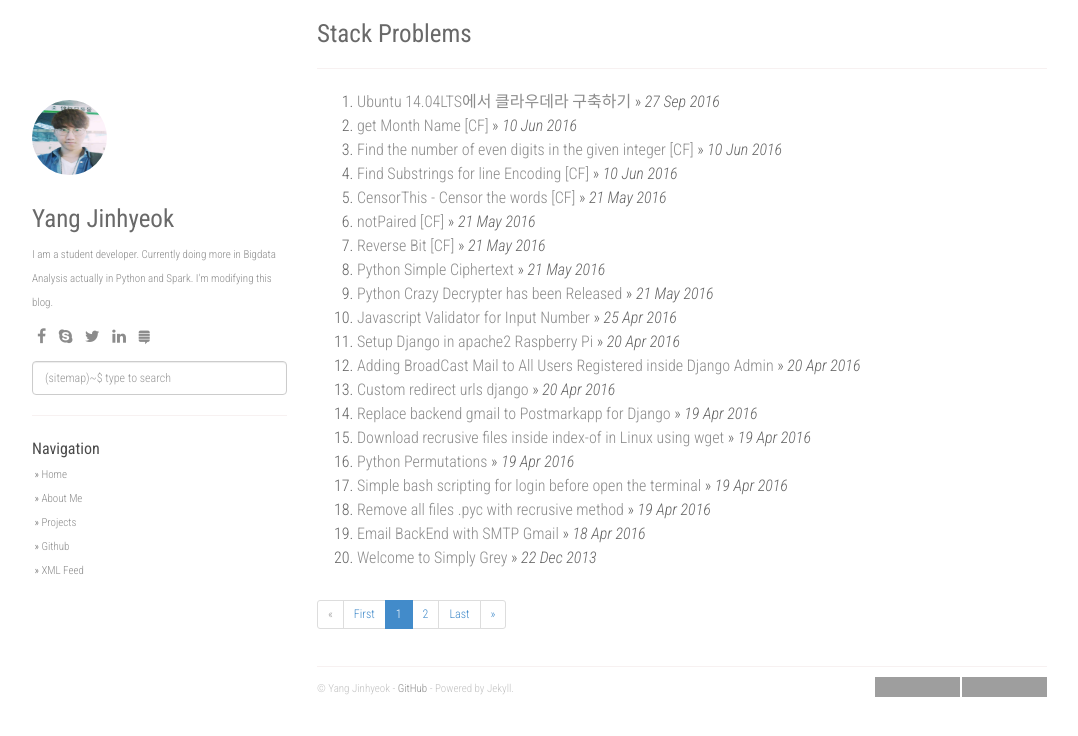
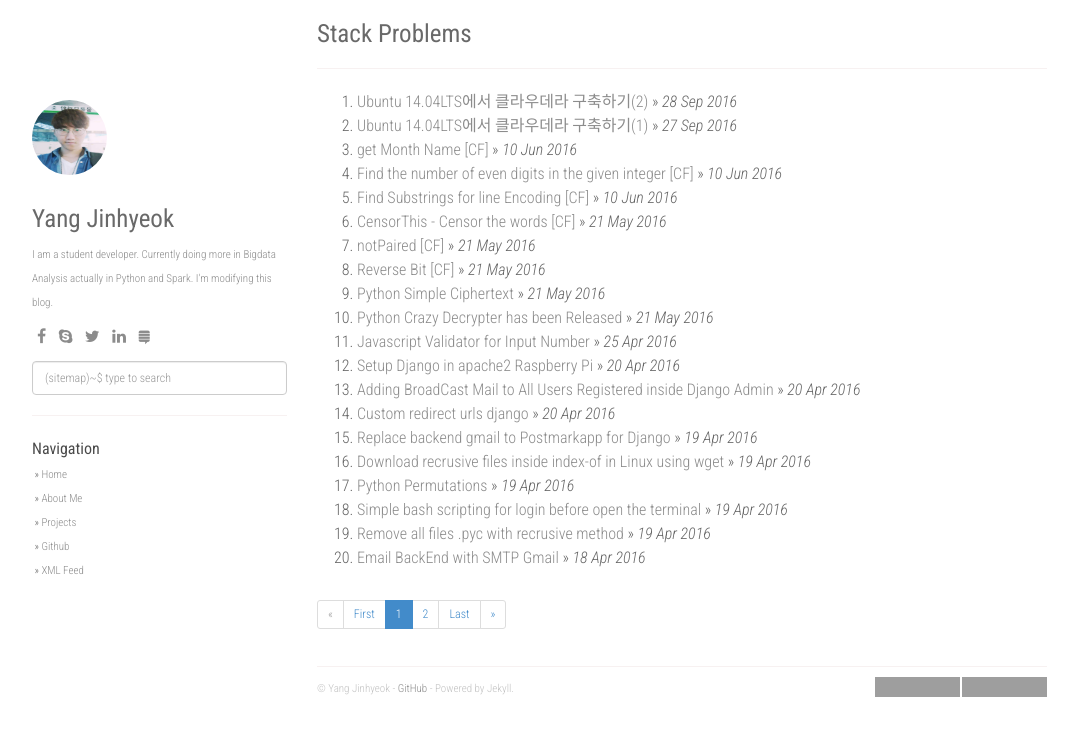
Before and after one commit to Yangyangii/Yangyangii.github.io, a Jekyll site: the page built from index.html, in a window 1280 px wide. Shown: the top 736 px of the page, without its empty margins (53-1131 px from the left). Built offline with Jekyll 4.4.1, drawn with Linux system fonts in a browser that asks for light colours; nearby versions of some CDN libraries; the list of posts is cut into pages by our own code; some of the changed lines change nothing that is shown; grey boxes are pictures that could not be loaded.

Commit message:
add image in cloudera posts

````diff
--- a/_posts/2016-09-27-ubuntu-cloudera-install.markdown
+++ b/_posts/2016-09-27-ubuntu-cloudera-install.markdown
@@ -1,6 +1,6 @@
 ---
 layout: post
-title:  "Ubuntu 14.04LTS에서 클라우데라 구축하기"
+title:  "Ubuntu 14.04LTS에서 클라우데라 구축하기(1)"
 date:   2016-09-27 15:18:23 +0700
 categories: [Cloudera]
 ---
--- /dev/null
+++ b/_posts/2016-09-28-cloudera-manager-webinstall.markdown
@@ -0,0 +1,59 @@
+---
+layout: post
+title:  "Ubuntu 14.04LTS에서 클라우데라 구축하기(2)"
+date:   2016-09-28 15:18:23 +0700
+categories: [Cloudera]
+---
+
+이전 글에서는 Ubuntu14.04LTS 환경에서 Cloudera Manager Server 설치와 여러가지 환경설정을 보았다. 이번 글에서는 설치된 Server에 접속하여 Web UI에서 클러스터를 구축하는 법을 보도록 한다.
+
+## References
++   <em>[https://github.com/biospin/BigBio/blob/master/part03/week01_160503/hadoop/cloudera_install.md](https://github.com/biospin/BigBio/blob/master/part03/week01_160503/hadoop/cloudera_install.md)</em> - 운영체제와 관련없이 겹치는 부분은 대부분 보고 그대로 적은 부분이 많습니다.
+
+## Before Install
++   괜히 사용자 계정 써서 sudo 쓰고 다시 설정하고 하는 수고로움을 하지 말고 바로 root로 접속해서 하도록 한다.
+
++   각 서버의 호스트 이름은 번호를 ubuntu1, ubuntu2, ..., ubuntu9 등 넘버링으로 하면 관리하기 편하다.
+
++   클러스터를 구성하는 도메인명을 등록해야한다.
+
+
+## Setting Network
+Local Network Server를 사용하는 사람도 있을 것이고, AWS Server와 같은 Cloud Server를 사용하는 사람도 있을 것이다.
+
+필자의 경우에는 학교에 Server를 두고 구축해야 했기에, Local Network Server를 기준으로 한다.
+
+총 9대의 서버가 있으며, 스위치를 통해 각 네트워크를 연결하고 1번 서버를 호스트 서버로 통해서 종속된 서버들에 접속하기 위해 호스트 서버에만 외부 랜을 연결했고, 나머지 서버에는 Private IP를 설정하고 구축했다.
+
+
++   <em>DHCP Server</em> - 1번 서버에만 외부 랜이 연결되어 있으므로, 나머지 서버들이 1번 서버를 통해 인터넷이 가능하게 하기 위하여 1번 서버에서 DHCP Server를 가동해준다.
+
+```
+root@dlp:~# apt-get -y install isc-dhcp-server
+root@dlp:~# vi /etc/dhcp/dhcpd.conf
+# line 16: specify domain name
+option domain-name "srv.world";
+# line 17: specify nameserver's hostname or IP address
+option domain-name-servers dlp.srv.world;
+# line 24: uncomment
+authoritative;
+# add at the last
+# specify network address and subnet-mask
+subnet 192.168.0.0 netmask 255.255.255.0 {
+     # specify default gateway
+     option routers 192.168.0.1;
+     # specify subnet-mask
+     option subnet-mask 255.255.255.0;
+     # specify the range of leased IP address
+     range dynamic-bootp 192.168.0.1 192.168.0.254;
+}
+root@dlp:~# initctl start isc-dhcp-server
+isc-dhcp-server start/running, process 1852
+```
+
+
+![Screenshot WebLogin](https://raw.githubusercontent.com/yangyangii/yangyangii.github.io/master/static/img/_posts/WebUI-Login.JPG  "Screenshot WebLogin")
+
+
+[jekyll-gh]: https://github.com/mojombo/jekyll
+[jekyll]:    http://jekyllrb.com
````
Also changed, not shown: _posts/img/pyspark-error.JPG (deleted).
